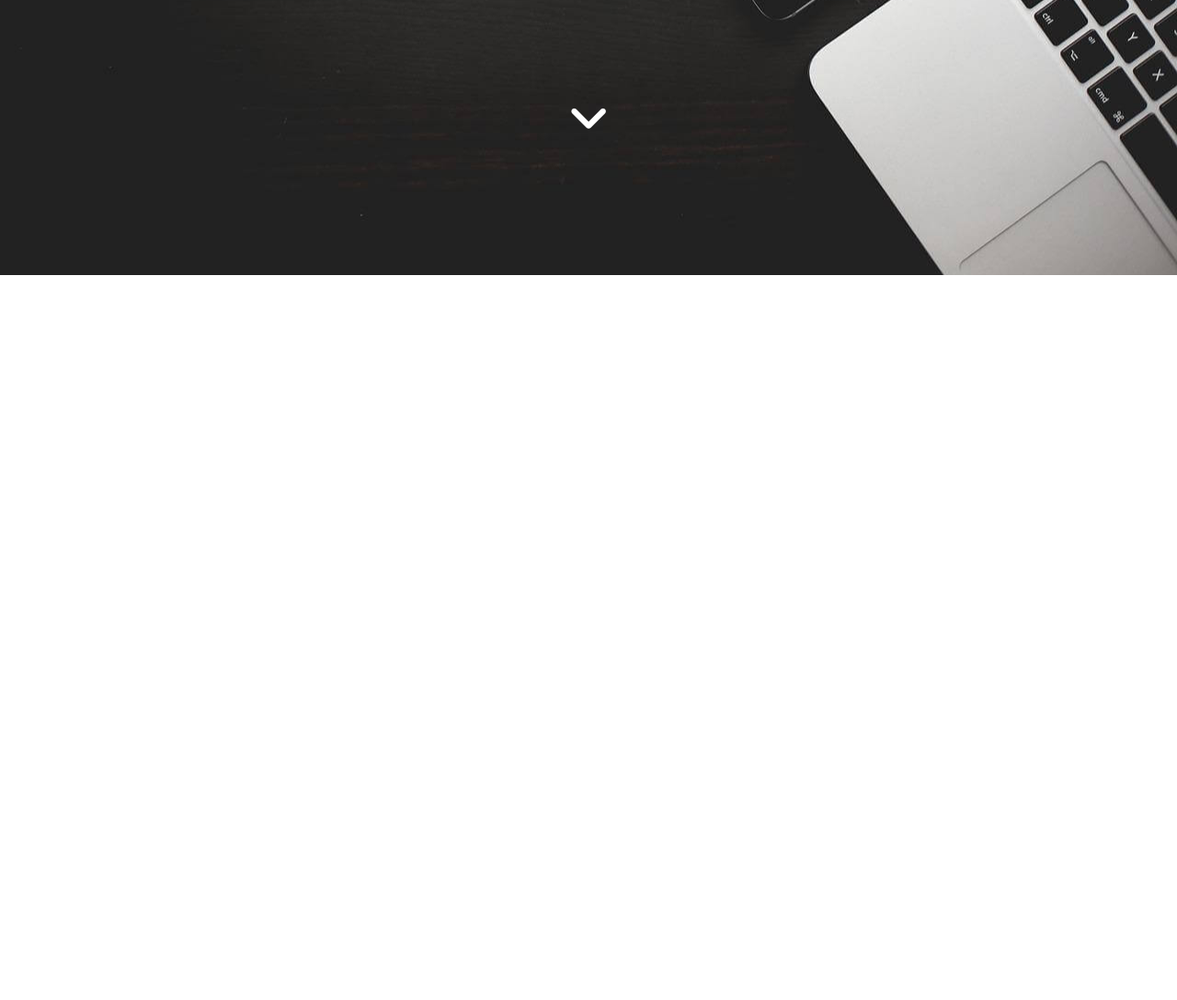
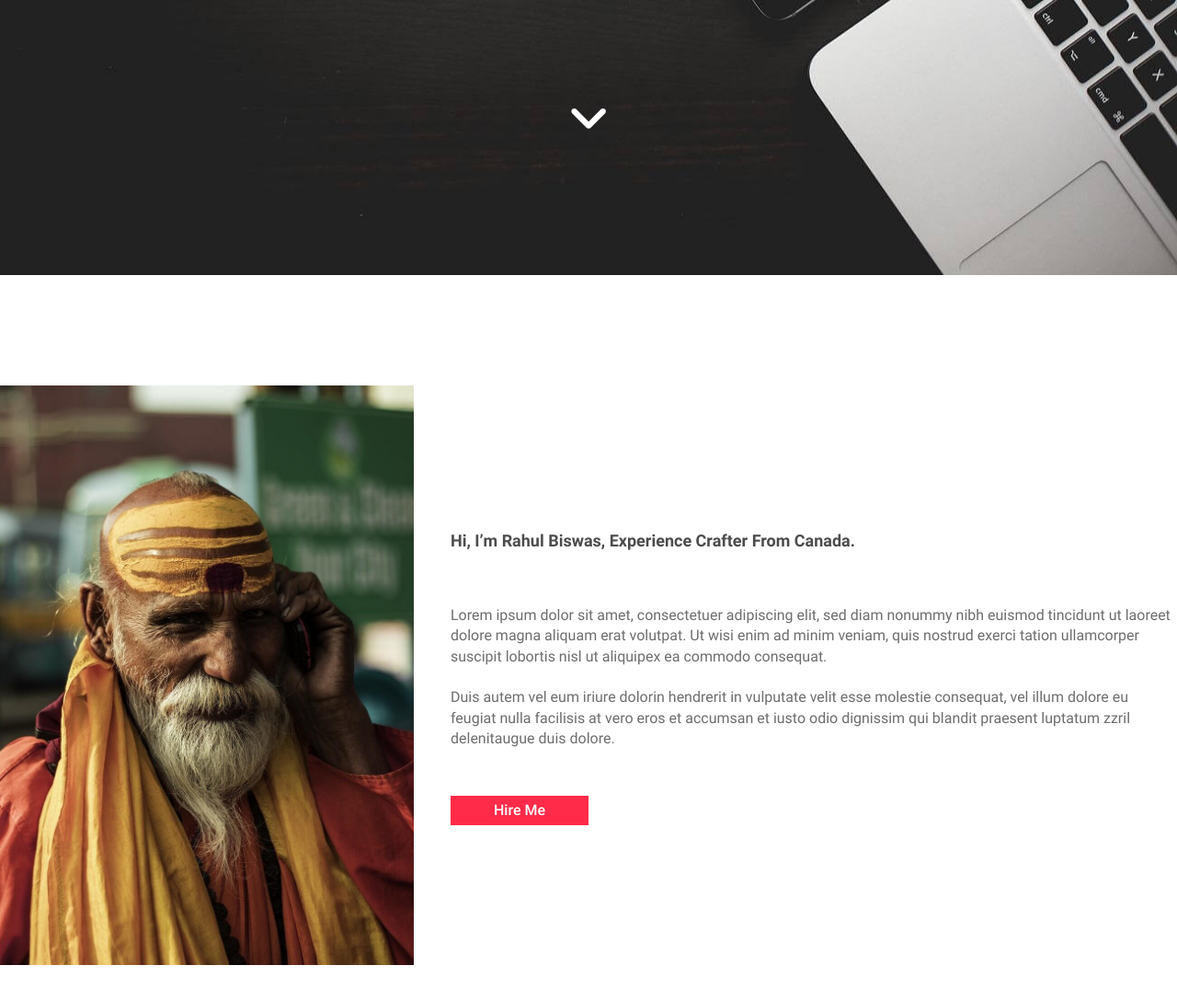
Before and after one commit to x15-rahul/Portfolio-First, a plain HTML site: page index.html in a window 1280 px wide. Shown: the part 501-1588 px from the top of the page at 92% size. Before the commit the page ends 800 px from the top, so only its background shows below. Drawn offline with Linux system fonts and the light colour scheme.

Commit message:
about section ends

```diff
--- a/index.html
+++ b/index.html
@@ -31,13 +31,42 @@
           </div>
         </nav>
         <div class="title">
-            <h1>Rahul Biswas</h1>
-            <span>#User Experience #Music #Creative Direction</span>
-            <div class="next-section">
-                <a href="#about"><i class="fa-solid fa-angle-down"></i></a>
-            </div>
+          <h1>Rahul Biswas</h1>
+          <span>#User Experience #Music #Creative Direction</span>
+          <div class="next-section">
+            <a href="#about"><i class="fa-solid fa-angle-down"></i></a>
+          </div>
         </div>
       </div>
     </header>
+    <!-- header section ends -->
+
+    <!-- about section starts -->
+    <section id="about">
+      <div class="padding-horizontal">
+        <div class="about-grid-container">
+          <div class="about-grid-item">
+            <img src="/resources/images/about.jpg" alt="" />
+          </div>
+          <div class="about-grid-item">
+            <h5>Hi, i’m Rahul Biswas, Experience Crafter from Canada.</h5>
+            <p>
+              Lorem ipsum dolor sit amet, consectetuer adipiscing elit, sed diam
+              nonummy nibh euismod tincidunt ut laoreet dolore magna aliquam
+              erat volutpat. Ut wisi enim ad minim veniam, quis nostrud exerci
+              tation ullamcorper suscipit lobortis nisl ut aliquipex ea commodo
+              consequat. <br />
+              <br />
+              Duis autem vel eum iriure dolorin hendrerit in vulputate velit
+              esse molestie consequat, vel illum dolore eu feugiat nulla
+              facilisis at vero eros et accumsan et iusto odio dignissim qui
+              blandit praesent luptatum zzril delenitaugue duis dolore.
+            </p>
+            <a href="#" class="btn">Hire Me</a>
+          </div>
+        </div>
+      </div>
+    </section>
+    <!-- about section ends -->
   </body>
 </html>
--- a/resources/css/styles.css
+++ b/resources/css/styles.css
@@ -12,7 +12,7 @@
   src: url("/resources/fonts/Roboto-Regular.ttf");
 }
 @font-face {
-    font-family: Roboto-Mediun;
+  font-family: Roboto-Medium;
   src: url("/resources/fonts/Roboto-Medium.ttf");
 }
 @font-face {
@@ -29,6 +29,7 @@
 }
 :root {
   --white-color: #fff;
+  --button-color: #ff2b49
 }
 /* body */
 body {
@@ -38,11 +39,20 @@ body {
 }
 /* reusable css */
 h1 {
-    font-family: 'Raleway-Heavy';
+  font-family: "Raleway-Heavy";
   font-size: 6.5em;
   color: var(--white-color);
   text-transform: uppercase;
   letter-spacing: 5px;
+}
+h5 {
+    font-family: 'Roboto-Bold';
+    font-size: 1.8em;
+    text-transform: capitalize;
+    color: #4c4c4c;
+}
+section {
+    padding: 120px 0;
 }
 /* header section starts */
 #hero {
@@ -56,7 +66,6 @@ h1 {
     display: flex;
     justify-content: space-between;
     padding-top: 50px;
-    /* border: 1px solid var(--white-color); */
 }
 .padding-horizontal {
     width: 1280px;
@@ -69,20 +78,20 @@ h1 {
     padding: 5px;
 }
 .title {
-    height: calc(100vh - 100.600px);
+    height: calc(100vh - 100.6px);
     display: flex;
     flex-direction: column;
     justify-content: center;
     align-items: center;
 }
 h1::before {
-    content: '';
+    content: "";
   display: block;
   height: 2px;
   background-color: var(--white-color);
 }
 h1::after {
-    content: '';
+    content: "";
     display: block;
     height: 2px;
     background-color: var(--white-color);
@@ -96,7 +105,7 @@ h1::after {
 .next-section {
     position: relative;
     top: 15%;
-    animation: animation 1s linear  infinite alternate;
+    animation: animation 1s linear infinite alternate;
 }
 @keyframes animation {
     0% {
@@ -113,3 +122,44 @@ h1::after {
     font-size: 5em;
     color: var(--white-color);
 }
+/* header section ends */
+
+/* about section starts */
+#about {
+    padding-bottom: 0;
+    height: 100vh;
+}
+.about-grid-container {
+    display: grid;
+    grid-template-columns: 1fr 2fr;
+    gap: 0 40px;
+}
+
+.about-grid-item:last-child {
+    display: flex;
+    flex-direction: column;
+    justify-content: center;
+}
+.about-grid-item img {
+    width: 450px;
+    height: 630px;
+}
+.about-grid-item p {
+    font-size: 1.6em;
+    margin-top: 3.6em;
+    color: #6d6d6d;
+}
+.btn {
+    color: var(--white-color);
+    background-color: var(--button-color);
+    width: 150px;
+    font-size: 1.6em;
+    text-align: center;
+    font-family: 'Roboto-Medium';
+    padding: 5px 0;
+    margin-top: 50px;
+}
+.btn:hover {
+    background: #fe3954;
+}
+/* about section ends */
```
Also changed, not shown: resources/images/about.jpg (added). Lines whose indentation alone changed are shown as unchanged.
